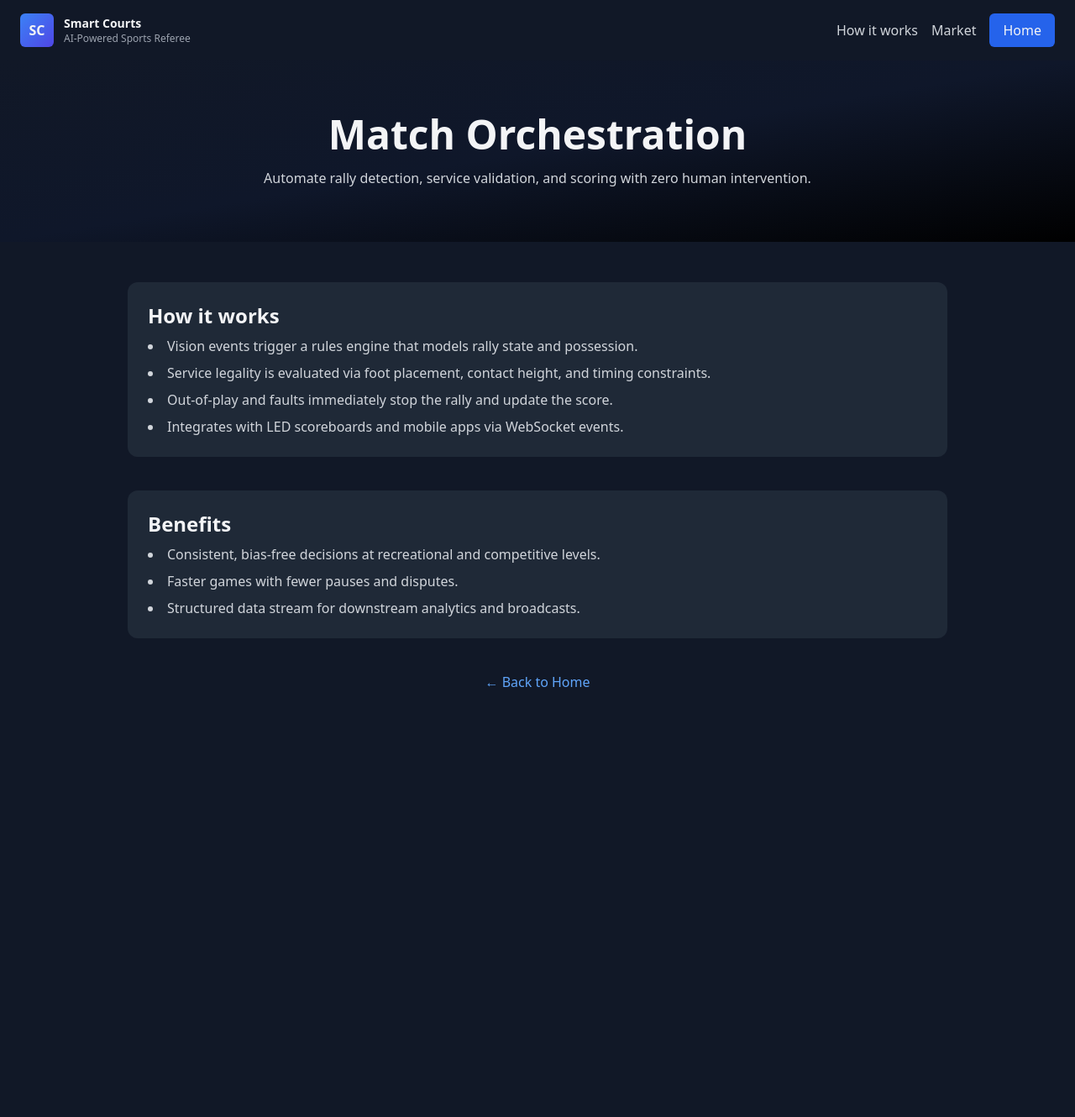
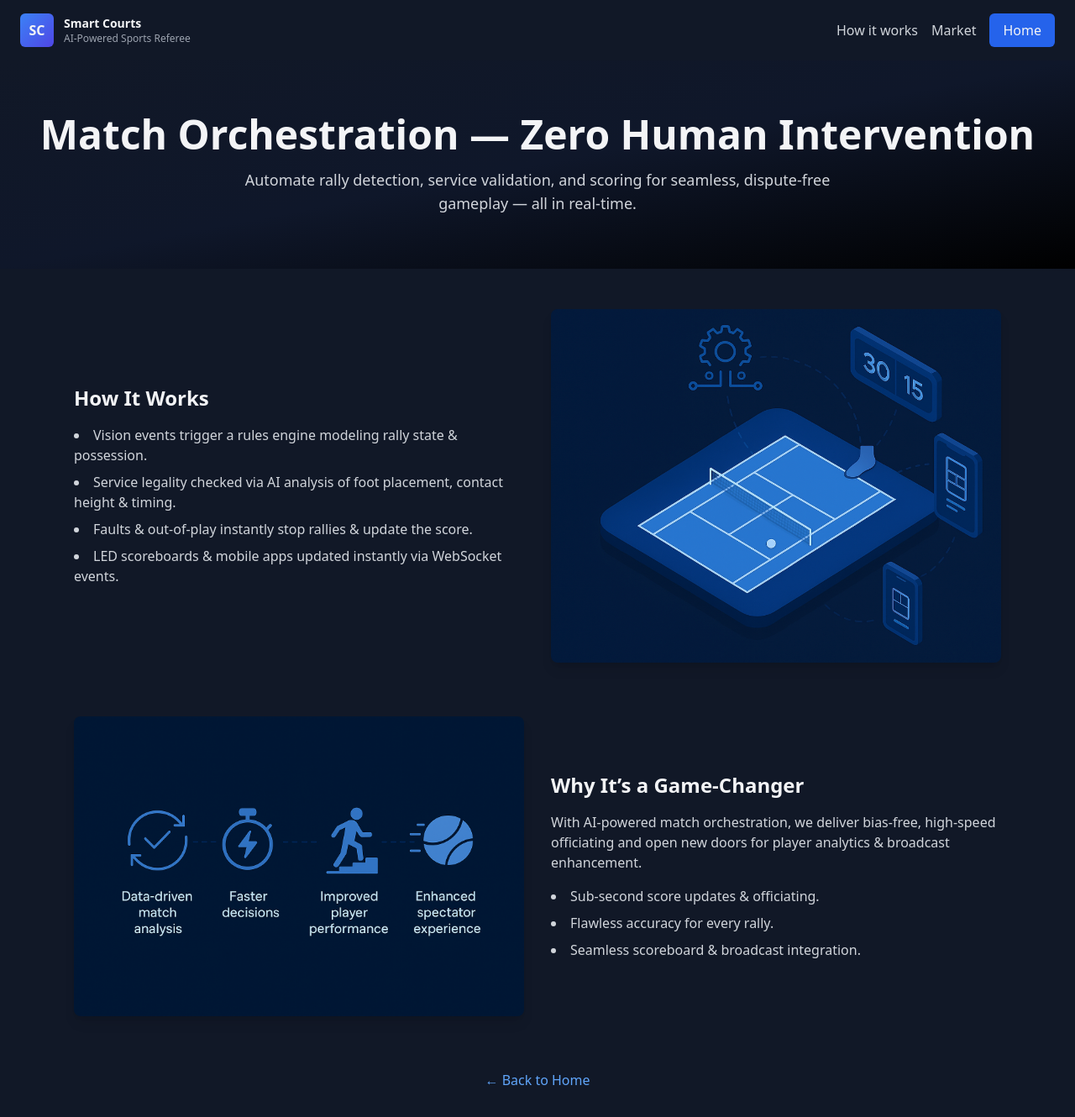
Before and after one commit to divyakumarprajapati/smart_courts, a React (Vite) app in the folder workspace/smart-courts-react/: page /match-orchestration in a window 1280 px wide. Shown: the top 1330 px of the page at 84% size. Before the commit the page ends 872 px from the top, so only its background shows below. Built offline with nearby package versions, Linux system fonts and the light colour scheme.

Commit message:
refactor

```diff
--- a/workspace/smart-courts-react/src/pages/MatchOrchestration.jsx
+++ b/workspace/smart-courts-react/src/pages/MatchOrchestration.jsx
@@ -1,56 +1,127 @@
-import { Link } from 'react-router-dom'
+import { Link } from "react-router-dom";
+import { motion } from "framer-motion";
 
 function MatchOrchestration() {
   return (
     <div className="min-h-screen bg-gray-900 text-gray-100">
+      {/* Navbar */}
       <nav className="px-6 py-4 flex items-center justify-between">
         <Link to="/" className="flex items-center gap-3">
-          <div className="w-10 h-10 rounded-md bg-gradient-to-br from-blue-500 to-indigo-600 flex items-center justify-center font-bold">SC</div>
+          <div className="w-10 h-10 rounded-md bg-gradient-to-br from-blue-500 to-indigo-600 flex items-center justify-center font-bold">
+            SC
+          </div>
           <div>
             <div className="text-sm font-semibold">Smart Courts</div>
-            <div className="text-xs text-gray-400">AI-Powered Sports Referee</div>
+            <div className="text-xs text-gray-400">
+              AI-Powered Sports Referee
+            </div>
           </div>
         </Link>
         <div className="flex items-center gap-4">
-          <a className="text-gray-300 hover:text-white" href="/#how">How it works</a>
-          <a className="text-gray-300 hover:text-white" href="/#market">Market</a>
-          <Link to="/" className="bg-blue-600 px-4 py-2 rounded-md hover:bg-blue-500">Home</Link>
+          <a className="text-gray-300 hover:text-white" href="/#how">
+            How it works
+          </a>
+          <a className="text-gray-300 hover:text-white" href="/#market">
+            Market
+          </a>
+          <Link
+            to="/"
+            className="bg-blue-600 px-4 py-2 rounded-md hover:bg-blue-500"
+          >
+            Home
+          </Link>
         </div>
       </nav>
 
-      <header className="py-16 px-6 text-center bg-gradient-to-br from-gray-900 via-slate-900 to-black">
-        <h1 className="text-4xl md:text-5xl font-extrabold mb-4">Match Orchestration</h1>
-        <p className="text-gray-300 max-w-3xl mx-auto">
-          Automate rally detection, service validation, and scoring with zero human intervention.
-        </p>
+      {/* Hero */}
+      <header className="py-16 px-6 text-center bg-gradient-to-br from-gray-900 via-slate-900 to-black relative overflow-hidden">
+        <motion.h1
+          className="text-4xl md:text-5xl font-extrabold mb-4"
+          initial={{ opacity: 0, y: 20 }}
+          animate={{ opacity: 1, y: 0 }}
+          transition={{ duration: 0.6 }}
+        >
+          Match Orchestration — Zero Human Intervention
+        </motion.h1>
+        <motion.p
+          className="text-gray-300 max-w-3xl mx-auto text-lg"
+          initial={{ opacity: 0, y: 20 }}
+          animate={{ opacity: 1, y: 0 }}
+          transition={{ delay: 0.2, duration: 0.6 }}
+        >
+          Automate rally detection, service validation, and scoring for
+          seamless, dispute-free gameplay — all in real-time.
+        </motion.p>
       </header>
 
-      <main className="px-6 py-12 max-w-5xl mx-auto space-y-10">
-        <section className="bg-gray-800 p-6 rounded-xl">
-          <h2 className="text-2xl font-bold mb-2">How it works</h2>
-          <ul className="list-disc list-inside text-gray-300 space-y-2 text-left">
-            <li>Vision events trigger a rules engine that models rally state and possession.</li>
-            <li>Service legality is evaluated via foot placement, contact height, and timing constraints.</li>
-            <li>Out-of-play and faults immediately stop the rally and update the score.</li>
-            <li>Integrates with LED scoreboards and mobile apps via WebSocket events.</li>
-          </ul>
+      {/* Main Sections */}
+      <main className="px-6 py-12 max-w-6xl mx-auto space-y-16">
+        {/* How it works */}
+        <section className="grid md:grid-cols-2 gap-8 items-center">
+          <div>
+            <h2 className="text-2xl font-bold mb-4">How It Works</h2>
+            <ul className="list-disc list-inside text-gray-300 space-y-2 text-left">
+              <li>
+                Vision events trigger a rules engine modeling rally state &
+                possession.
+              </li>
+              <li>
+                Service legality checked via AI analysis of foot placement,
+                contact height & timing.
+              </li>
+              <li>
+                Faults & out-of-play instantly stop rallies & update the score.
+              </li>
+              <li>
+                LED scoreboards & mobile apps updated instantly via WebSocket
+                events.
+              </li>
+            </ul>
+          </div>
+          <motion.img
+            src="/match-orchestration-how.png"
+            alt="Match orchestration workflow"
+            className="rounded-lg shadow-lg"
+            initial={{ opacity: 0, x: 50 }}
+            whileInView={{ opacity: 1, x: 0 }}
+            transition={{ duration: 0.6 }}
+          />
         </section>
 
-        <section className="bg-gray-800 p-6 rounded-xl">
-          <h2 className="text-2xl font-bold mb-2">Benefits</h2>
-          <ul className="list-disc list-inside text-gray-300 space-y-2 text-left">
-            <li>Consistent, bias-free decisions at recreational and competitive levels.</li>
-            <li>Faster games with fewer pauses and disputes.</li>
-            <li>Structured data stream for downstream analytics and broadcasts.</li>
-          </ul>
+        {/* Benefits */}
+        <section className="grid md:grid-cols-2 gap-8 items-center">
+          <motion.img
+            src="/match-orchestration-benefits.png"
+            alt="Automated match orchestration benefits"
+            className="rounded-lg shadow-lg order-2 md:order-1"
+            initial={{ opacity: 0, x: -50 }}
+            whileInView={{ opacity: 1, x: 0 }}
+            transition={{ duration: 0.6 }}
+          />
+          <div className="order-1 md:order-2">
+            <h2 className="text-2xl font-bold mb-4">Why It’s a Game-Changer</h2>
+            <p className="text-gray-300 mb-4">
+              With AI-powered match orchestration, we deliver bias-free,
+              high-speed officiating and open new doors for player analytics &
+              broadcast enhancement.
+            </p>
+            <ul className="list-disc list-inside text-gray-300 space-y-2">
+              <li>Sub-second score updates & officiating.</li>
+              <li>Flawless accuracy for every rally.</li>
+              <li>Seamless scoreboard & broadcast integration.</li>
+            </ul>
+          </div>
         </section>
 
+        {/* Back link */}
         <div className="text-center">
-          <Link to="/" className="text-blue-400 hover:underline">← Back to Home</Link>
+          <Link to="/" className="text-blue-400 hover:underline">
+            ← Back to Home
+          </Link>
         </div>
       </main>
     </div>
-  )
+  );
 }
 
-export default MatchOrchestration
+export default MatchOrchestration;
```
